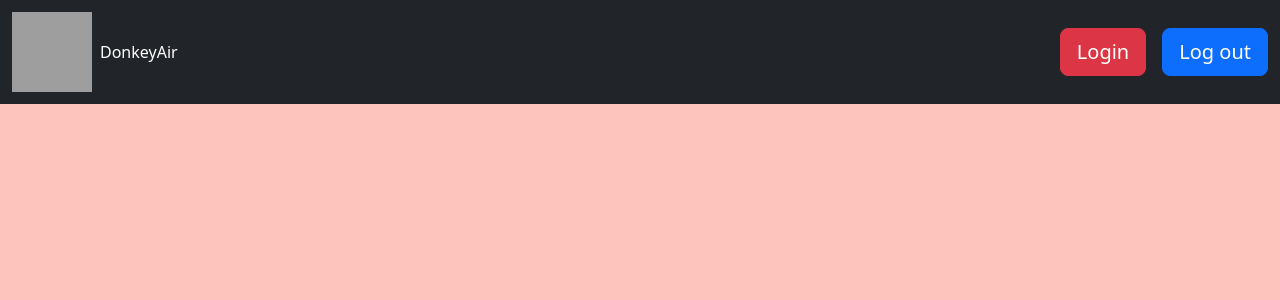
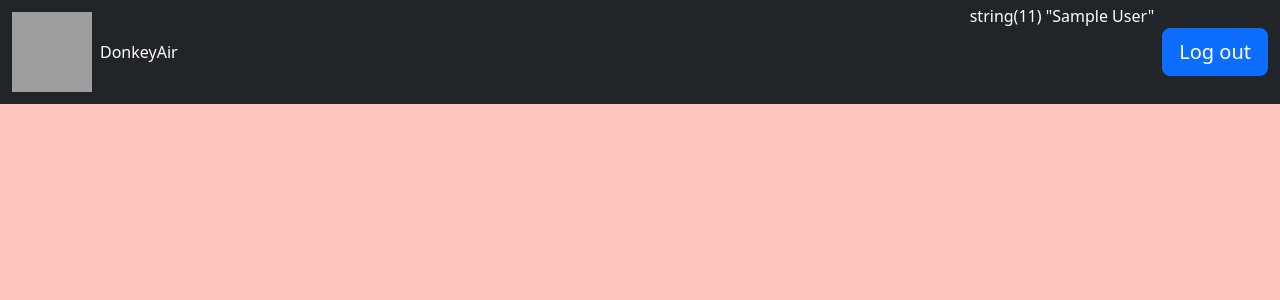
Before and after one commit to MarinePayet/DonkeyAir, a PHP site: page /verification.php in a window 1280 px wide. Shown: the top 300 px of the page. Run offline with PHP 8.4, Linux system fonts and the light colour scheme; the visitor is signed in with stand-in values (Sample User, id 1); grey boxes are pictures that could not be loaded.

Commit message:
connexion  ok, mais pb login, logout logo

```diff
--- a/myphp/header.php
+++ b/myphp/header.php
@@ -17,21 +17,32 @@
     <nav class="p-1 mb-2 bg-dark text-white">
 
         <div class="d-flex">
-            <div class="p-2"><a class="navbar-brand" href="homepage.php">
-                    <img src="DONKEY AIR.svg" alt="Logo" width="80" height="80">
-
-                </a></div>
+            <div class="p-2">
+                <a class="navbar-brand" href="homepage.php"><img src="DONKEY AIR.svg" alt="Logo" width="80" height="80"></a></div>
             <div class="align-self-center">DonkeyAir</div>
             <div class="p-2 flex-grow-1">
                 <p class="fw-bold"></p>
             </div>
-            <div class="align-self-center">
-                <div class="p-2"><a class="btn btn-danger
-                 btn-lg" href="login.php" role="button">Login</a></div>
+
+            <?php
+session_start();
+    if(isset($__SESSION['name'])){
+        ?><div class="align-self-center">
+                <div class="p-2"><a class="btn btn-danger btn-lg" href="login.php" role="button">Login</a></div>
+            </div> <?php
+    } else {
+        var_dump($_SESSION['name']);
+
+        ?>
+        <div class="align-self-center">
+            <div class="p-2">
+                <a class="btn btn-primary btn-lg" href="logout.php" role="button">Log out</a>
             </div>
-            <div class="align-self-center">
-                <div class="p-2"><a class="btn btn-primary btn-lg" href="logout.php" role="button">Log out</a></div>
-            </div>
+        </div>
+    <?php } ?>
+
+
+
 
         </div>
     </nav>
--- a/myphp/homepage.php
+++ b/myphp/homepage.php
@@ -39,6 +39,7 @@ require_once 'verification.php';
 
                 <h1 class="titre">DonkeyAir</h1>
                 <h2 class="slogan">la compagnie qui vous fait prendre de la hauteur.......à dos d’ane✈</h2>
+
             </div>
 
         </div>
--- a/myphp/verification.php
+++ b/myphp/verification.php
@@ -4,7 +4,7 @@ require_once 'header.php';
 require_once 'footer.php';
 require_once 'Database.php';
 
-session_start();
+// session_start();
 
 if(isset($_POST['email']) && isset($_POST['password'])) {
 
@@ -28,16 +28,21 @@ try {
 
 
         if($count != 0){
-            foreach ($db->query('SELECT * FROM users WHERE email= "' . $usermail . '"', PDO::FETCH_ASSOC) as $user){
-                echo "Bonjour " . $user['name'] . ", vous êtes connecté ! </br></br>";
+            // foreach ($db->query('SELECT * FROM users WHERE email= "' . $usermail . '"', PDO::FETCH_ASSOC) as $user){
+            //     echo "Bonjour " . $user['name'] . ", vous êtes connecté ! </br></br>";
+
+            // };
+            $statement = $db->query('SELECT * FROM users WHERE email= "' . $usermail . '"', PDO::FETCH_ASSOC);
+                var_dump($result = $statement->fetch());
+
             };
+            var_dump($_SESSION['name'] = $result['name']);
 
             ?><a class="btn btn-primary btn-lg" href="homepage.php">Commencer la recherche</a></div><?php
+
         } else {
             echo "introuvable";
         }
-    }
-
 
 } catch (PDOException $e) {
     echo "Erreur : " . $e->getMessage();
```
